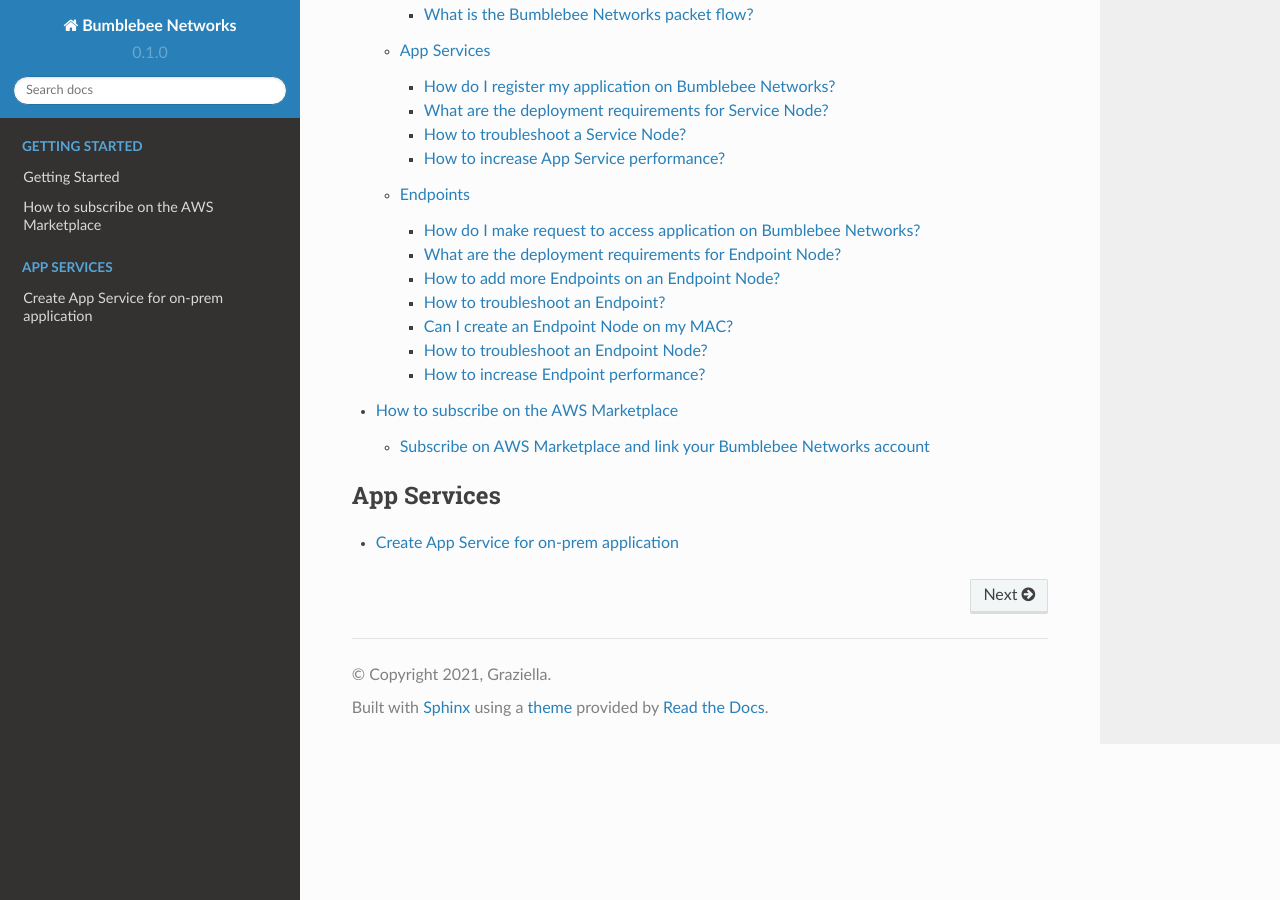
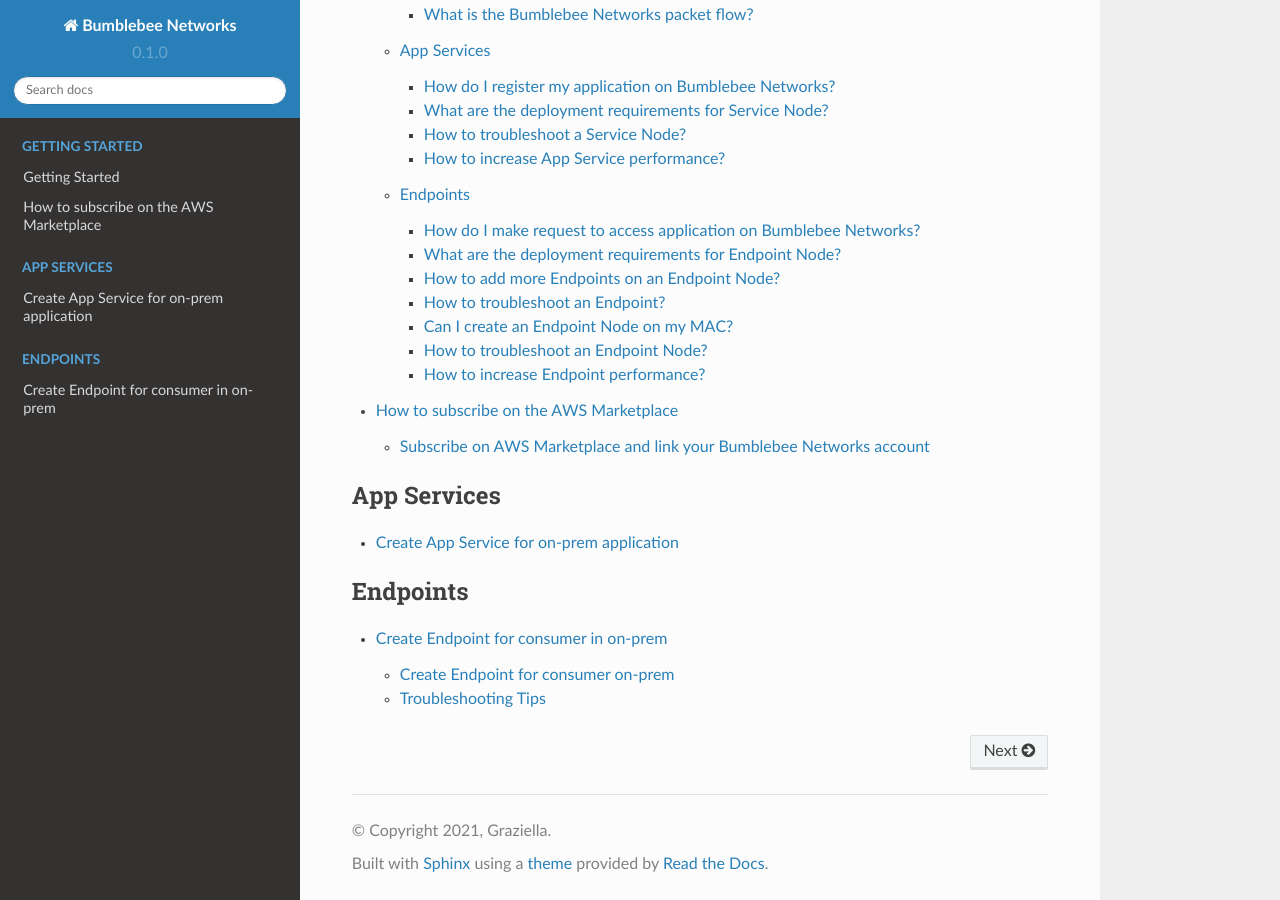
Before and after one commit to sherrywei-bumblebee/bumblebee-docs, a Sphinx documentation site: the page built from docs/source/index.rst, in a window 1280 px wide and 900 px high, scrolled down 666 px. Built offline with Sphinx 7.4.7 and the Read the Docs theme 2.0.0, drawn with Linux system fonts in a browser that asks for light colours; pages that are not in the unit, such as notebooks, are missing from menus; some of the changed lines change nothing that is shown.

Commit message:
add endpoints

```diff
--- /dev/null
+++ b/docs/source/Endpoints/create_endpoint_onprem.rst
@@ -0,0 +1,54 @@
+===================================================
+Create Endpoint for consumer in on-prem
+===================================================
+
+
+This document shows you how to create an Endpoint for consumer in on-prem data center or offices.
+
+
+This guide is for the use case where consumer is in the on-prem data center. If your consumer is in a AWS VPC, consult the guid for "How to create an Endpoint for consumer in AWS".
+
+
+An endpoint is a construct and entry point to access an application via Bumblebee Networks cloud. An endpoint represents the service consumer of the application. The endpoint is represented by a unique public DNS name. An endpoint can reside on-prem or in the cloud.  When an endpoint resides on-prem, it runs on a Bumblebee Endpoint Node (virtual machine) in your data center.
+
+When an endpoint resides in the cloud,  it is invisible to end users as it is deployed inside Bumblebee cloud, it is run in a cloud instance.
+
+
+Create Endpoint for consumer on-prem
+------------------------------------------
+
+In order to create an Endpoint, you must already have the corresponding App Service ID that the Endpoint wishes to connect to. After the Endpoint is successfully created, hosts on the network premise where Endpoint is deployed can access the application associated with the App Service ID.
+
+
+Below are the steps to create an Endpoint.
+
+
+1. Log in to the platform console
+#. At the left navigation bar, click Endpoints
+#. Click + Create Endpoint
+#. Enter the endpoint name
+#. Enter the App Service ID you obtained from the App Service account owner.
+#. For Location field, select on-prem.
+#. Select an Endpoint Node Group in the drop down menu. If the Endpoint Node Group list is empty, follow the instructions on How to create Endpoint Node and Endpoint Node Group to create one.
+Select an Endpoint Node from the list under this group. If the Endpoint Node list is empty or you like to create a new one, follow the instructions on How to create Endpoint Node and Endpoint Node Group.
+#. Click Create.
+#. Once the Endpoint is created, its Admin State goes to "pending". An email notification is sent to the App Service account owner to approve your Endpoint. (If you own the App Service, go to App Services page, select the App Service and select the Endpoint and click Approve.)
+#. Once the Endpoint is approved, its Admin State changes to "accepted".
+#. Wait for the Endpoint Op State changes to "UP".  (If this is the very first Endpoint to the App Service, it may take up to 15 minutes for the state to change due to DNS propagation time.)
+#. Once the Endpoint Op State is in "UP" state, copy the App DNS Name field, as shown below. From the Endpoint point of view, the application's DNS name is the App DNS Name. If you like to customize the name, add a CNAME record in your local DNS server that points your desired DNS name to the App DNS Name.
+
+|app-dns-name|
+
+Troubleshooting Tips
+-----------------------
+
+If a consumer has connectivity issue, check the following status.
+
+- Check if the Admin State of the endpoint is Approved. If not, notify your app service owner to approve the endpoint connection request.
+- Check if the Op State of the endpoint is Up. If not, check if the data center has UDP port 443 open to *.bumblebeenet.com
+- Run a Reachability Test by clicking Actions for the endpoint and test if the endpoint can reach application.
+- Run a Show Source IP by clicking Actions for the endpoint and display if the host machine can reach the endpoint.
+
+For more detailed instructions, follow the document outline here to troubleshoot the problem.
+
+.. |app-dns-name| image:: media/app-dns-name.png
--- a/docs/source/index.rst
+++ b/docs/source/index.rst
@@ -23,3 +23,9 @@
    :caption: App Services
 
    AppService/create_app_service_onprem
+
+
+.. toctree::
+   :caption: Endpoints
+
+   Endpoints/create_endpoint_onprem
```
Also changed, not shown: docs/source/Endpoints/media/app-dns-name.png (added).
